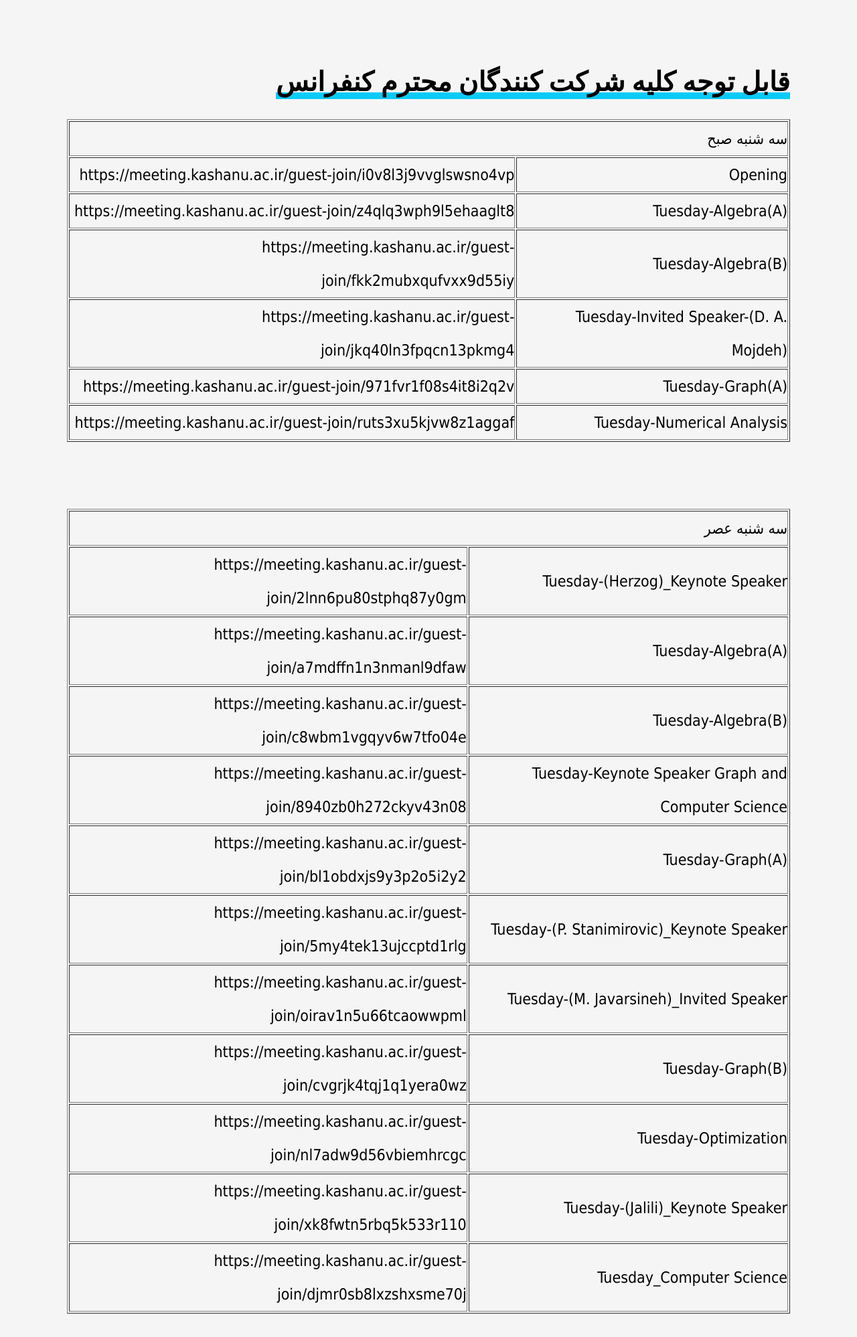
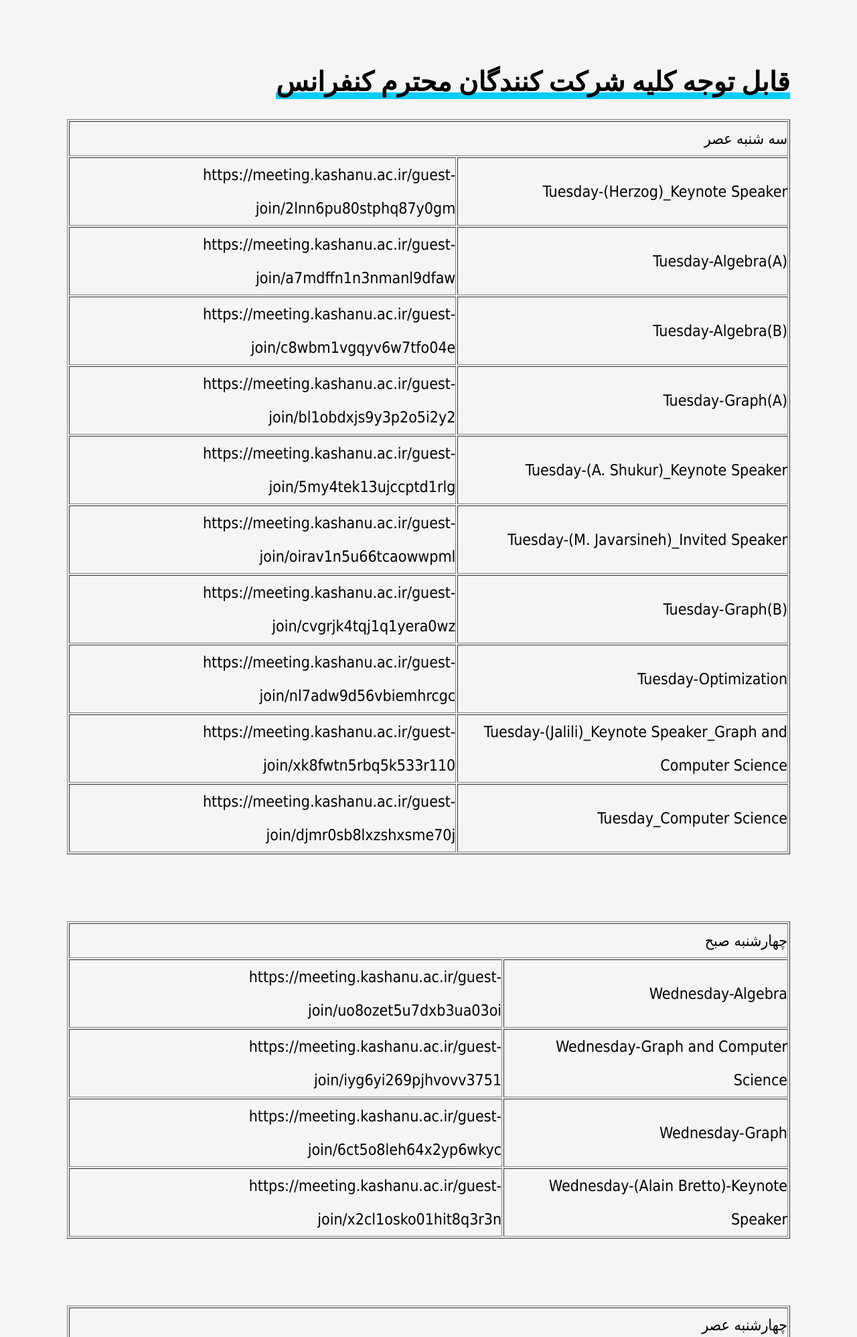
Before and after one commit to KashanUniversity/CACNA2023Event, a PHP site: page /fa/program.php in a window 1280 px wide. Shown: the part 427-2424 px from the top of the page at 67% size. Run offline with PHP 8.4, Linux system fonts and the light colour scheme; some web fonts are replaced.

Commit message:
Update program.php

```diff
--- a/fa/program.php
+++ b/fa/program.php
@@ -34,7 +34,7 @@
             <h2>قابل توجه کلیه شرکت کنندگان محترم کنفرانس</h2>
             <p style="text-align: justify;">
 
-              <table width="100%" border="1">
+<!--               <table width="100%" border="1">
                 <thead>
                 <tr>
                   <td colspan="2">سه شنبه صبح</td>
@@ -77,7 +77,7 @@
 
 
 		<br><br>
-
+ -->
 
               <table width="100%" border="1">
                 <thead>
@@ -106,11 +106,11 @@
                   </tr>
 
 
-                  <tr>
-                    <td>Tuesday-Keynote Speaker Graph and Computer Science</td>
+<!--                   <tr>
+                    <td>Tuesday-Keynote Speaker </td>
                     <td><a href="https://meeting.kashanu.ac.ir/guest-join/8940zb0h272ckyv43n08">https://meeting.kashanu.ac.ir/guest-join/8940zb0h272ckyv43n08</a></td>
                   </tr>
-
+ -->
 
                   <tr>
                     <td>Tuesday-Graph(A)</td>
@@ -120,7 +120,7 @@
 
 
                   <tr>
-                    <td>Tuesday-(P. Stanimirovic)_Keynote Speaker</td>
+                    <td>Tuesday-(A. Shukur)_Keynote Speaker</td>
                     <td><a href="https://meeting.kashanu.ac.ir/guest-join/5my4tek13ujccptd1rlg">https://meeting.kashanu.ac.ir/guest-join/5my4tek13ujccptd1rlg</a></td>
                   </tr>
 
@@ -149,7 +149,7 @@
 
 
                   <tr>
-                    <td>Tuesday-(Jalili)_Keynote Speaker</td>
+                    <td>Tuesday-(Jalili)_Keynote Speaker_Graph and Computer Science</td>
                     <td><a href="https://meeting.kashanu.ac.ir/guest-join/xk8fwtn5rbq5k533r110">https://meeting.kashanu.ac.ir/guest-join/xk8fwtn5rbq5k533r110</a></td>
                   </tr>
 
```
